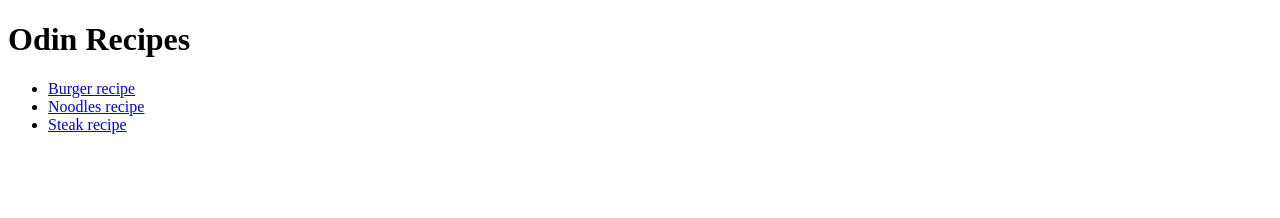
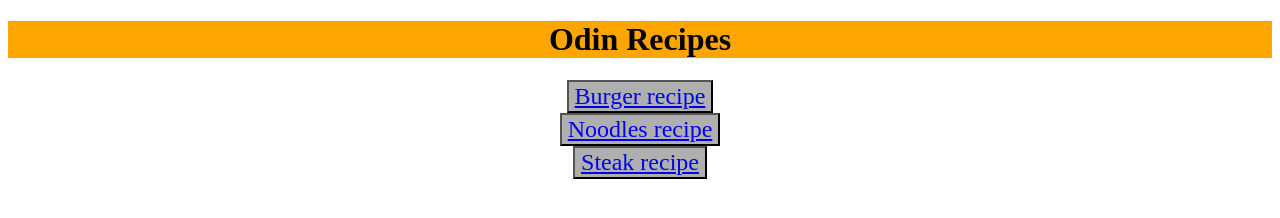
Before and after one commit to Frank-Sinatra-pl/Odin-recipes, a plain HTML site: page index.html in a window 1280 px wide. Drawn offline with Linux system fonts and the light colour scheme.

Commit message:
Add CSS to Website

```diff
--- a/index.html
+++ b/index.html
@@ -5,15 +5,16 @@
         <title>
             Odin Recipes
         </title>
+        <link   rel="stylesheet" href="style.css">
     </head>
     <body>
         <h1>Odin Recipes</h1>
 
-        <ul>
-          <li><a href="recipes/burger.html" target="_blank" rel="noopener norefferer">Burger recipe</a></li>
-          <li><a href="recipes/noodles.html" target="_blank" rel="noopener norefferer">Noodles recipe</a></li>
-          <li><a href="recipes/steak.html" target="_blank" rel="noopener norefferer">Steak recipe</a></li>
-        </ul>
+          <button class="menu"><a href="recipes/burger.html" target="_blank" rel="noopener norefferer">Burger recipe</a></button>
+          <button class="menu"><a href="recipes/noodles.html" target="_blank" rel="noopener norefferer">Noodles recipe</a></button>
+          <button class="menu"><a href="recipes/steak.html" target="_blank" rel="noopener norefferer">Steak recipe</a></button>
+
+
 
     </body>
 </html>
--- /dev/null
+++ b/style.css
@@ -0,0 +1,21 @@
+* {
+    font-family: 'Times New Roman', Times, serif;
+    text-align: center;
+}
+
+h1 {
+    color: black; background-color: orange;
+    }
+
+.menu {
+    background-color: rgba(0, 0, 0, 0.315); color: rgba(197, 3, 197, 0.63);
+    font-size: 24px; display: block; margin: auto;
+}
+
+h2 {
+    color: black; background-color: orange;
+}
+
+div {
+    background-color: rgba(0, 0, 0, 0.315);
+}
```
Also changed, not shown: recipes/burger.html (+5 -1 lines), recipes/noodles.html (+3 -1 lines), recipes/steak.html (+6 -3 lines).
